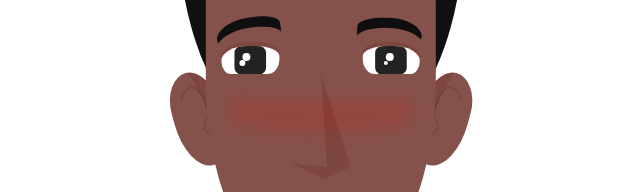
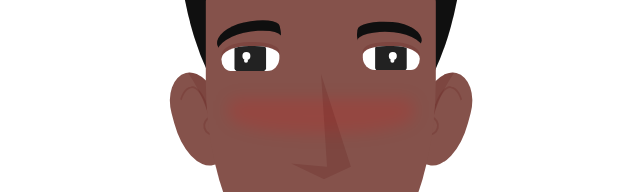
Before and after one commit to Justfemi/ZuriApp, a plain HTML site: page index.html in a window 1280 px wide. Shown: the part 228-420 px from the top of the page, 319-959 px from the left. Drawn offline with Linux system fonts and the light colour scheme.

Commit message:
bug: adjusted styles

```diff
--- a/style.css
+++ b/style.css
@@ -130,7 +130,7 @@
 
 .eye {
   width: 25%;
-  height: 8%;
+  height: 7%;
   background: white;
   border-radius:  80% 90% 30% 40% / 70% 100% 90% 100%;
   top: 30%;
@@ -147,7 +147,7 @@
 
 .pupil {
   width: 10%;
-  height: 15%;
+  height: 10%;
   background: #222;
   border-radius: 50%;
   top: 50%;
@@ -162,13 +162,13 @@
   background: white;
   border-radius: 50%;
   top: 25%;
-  left: 40%;
-  box-shadow: -0.5vmin 0.75vmin 0 -0.25vmin white;
+  left: 45%;
+  box-shadow: -0.05vmin 0.6vmin 0 -0.25vmin white;
 }
 
 .eye + .eye .eye-bright {
   left: 50%;
-  box-shadow: 0.5vmin 0.75vmin 0 -0.125vmin white;
+  box-shadow: 0.05vmin 0.6vmin 0 -0.25vmin white;
 }
 
 .cheek {
@@ -185,7 +185,7 @@
 .eyebrow {
   width: 30%;
   height: 10%;
-  top: 25%;
+  top: 26%;
   right: 5%;
   border-radius:  100% 90% 100% 40% / 70% 100% 90% 100%;
   box-shadow: -0.25vmin -1.5vmin 0 -0.25vmin rgba(0,0,0,0.1), -0.25vmin -1.5vmin 0 -0.25vmin var(--hair);
@@ -193,7 +193,6 @@
 }
 
 .eyebrow + .eyebrow {
-
   transform: scaleX(-1) rotate(12deg);
   left: 4%;
   right: auto;
```
Lines whose indentation alone changed are shown as unchanged.
